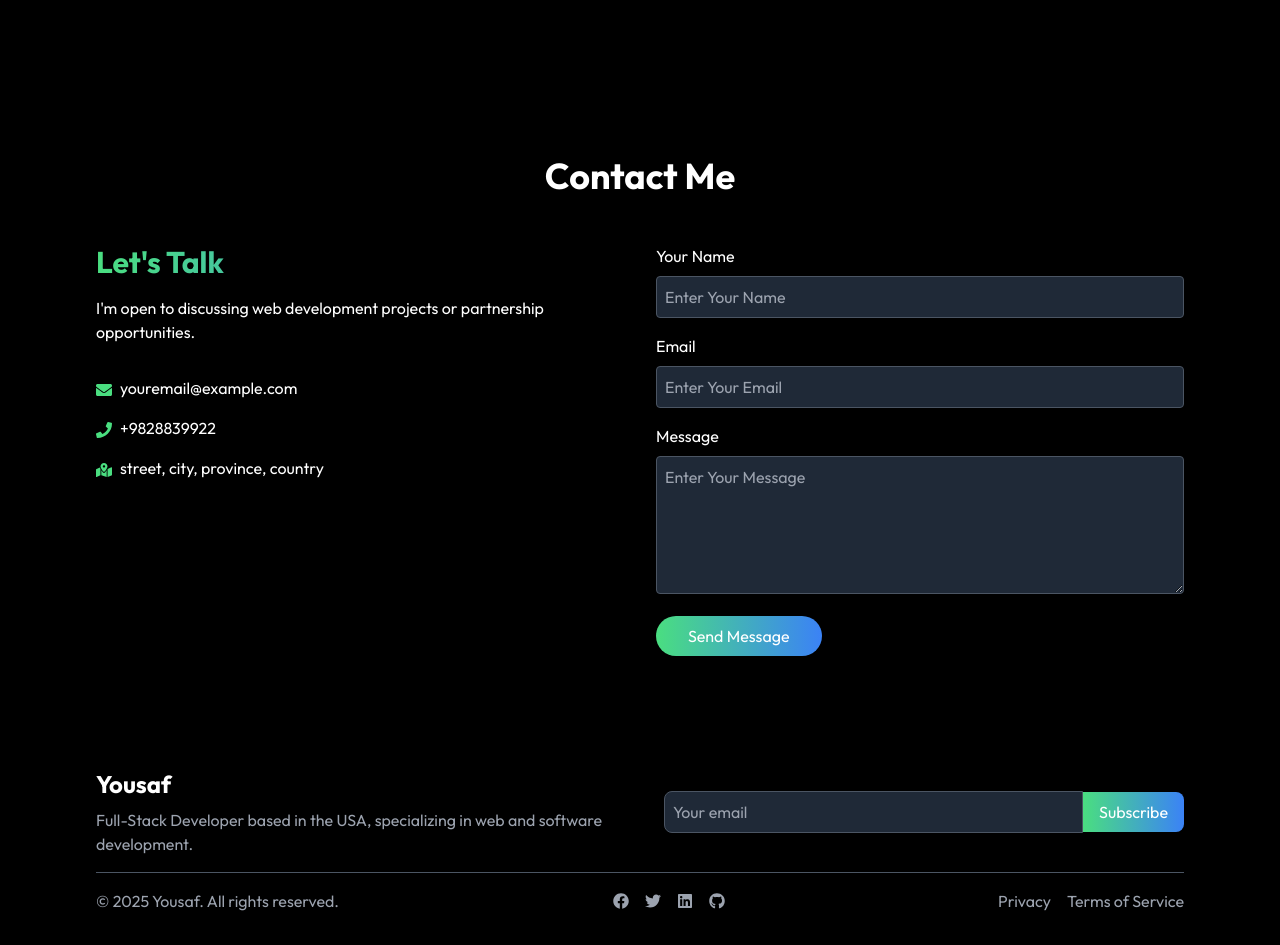
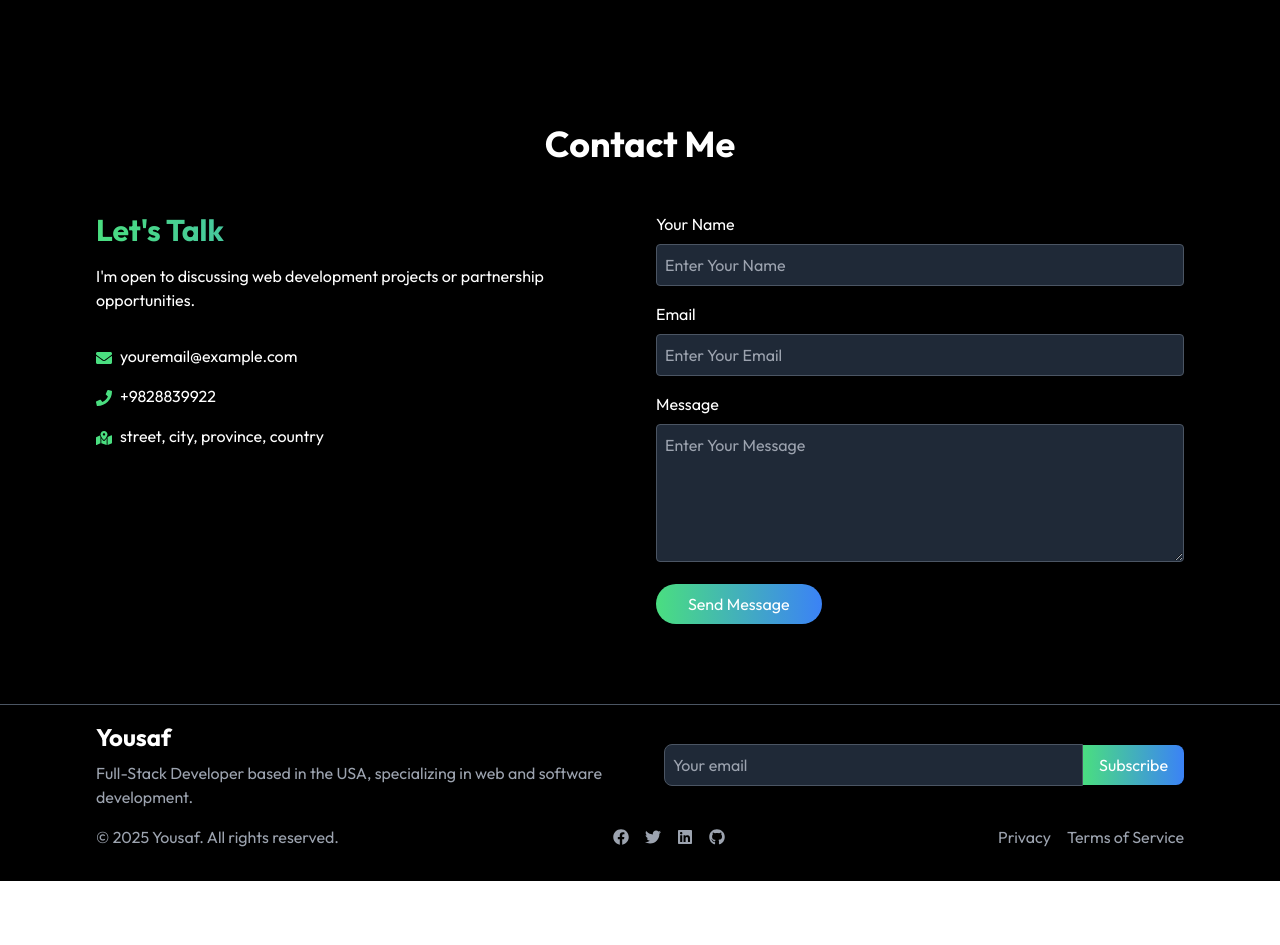
Before and after one commit to LlaryBett/My-Portfolio, a React (Vite) app: page / in a window 1280 px wide. Shown: the part 6480-7425 px from the top of the page. After the commit the page ends 7361 px from the top, so only its background shows below. Built offline with nearby package versions, Linux system fonts and the light colour scheme.

Commit message:
Refactor Contact and Footer components for improved layout and styling

```diff
--- a/src/components/Contact.jsx
+++ b/src/components/Contact.jsx
@@ -57,14 +57,15 @@ const Contact = () => {
 
   return (
     <motion.div
-      className="bg-black text-white py-20"
+      className="bg-black text-white py-12"
       id="contact"
       initial="hidden"
       whileInView="visible"
       viewport={{ once: true, margin: "-100px" }}
       variants={containerVariants}
-    >
-      <div className="container mx-auto px-4 sm:px-6 md:px-16 lg:px-24">
+    ><div className="container mx-auto px-4 sm:px-6 md:px-16 lg:px-24 pb-0">
+
+        {/* Add padding-bottom (pb-6) to separate content from the border */}
         <motion.h2
           className="text-2xl sm:text-3xl md:text-4xl font-bold text-center mb-12"
           variants={itemVariants}
--- a/src/components/Footer.jsx
+++ b/src/components/Footer.jsx
@@ -4,7 +4,7 @@ import { FaFacebook, FaGithub, FaLinkedin, FaTwitter } from "react-icons/fa";
 const Footer = () => {
   return (
     <footer className="bg-black text-white py-8">
-      <div className="container mx-auto px-8 md:px-16 lg:px-24">
+  <div className="container mx-auto px-8 md:px-16 lg:px-24 border-t border-gray-600 pt-4">
     <div className="flex flex-col md:flex-row md:space-x-12 items-center mb-4">
       <div className="flex-1 mb-4 md:mb-0">
         <h3 className="text-2xl font-bold mb-2">Yousaf</h3>
@@ -32,10 +32,7 @@ const Footer = () => {
       </div>
     </div>
 
-        <div
-          className="border-t border-gray-600 pt-4 flex flex-col md:flex-row
-          justify-between items-center"
-        >
+    <div className="flex flex-col md:flex-row justify-between items-center">
       <p className="text-gray-400">
         &copy; {new Date().getFullYear()} Yousaf. All rights reserved.
       </p>
@@ -64,6 +61,7 @@ const Footer = () => {
     </div>
   </div>
 </footer>
+
   );
 };
 
```
Lines whose indentation alone changed are shown as unchanged.
